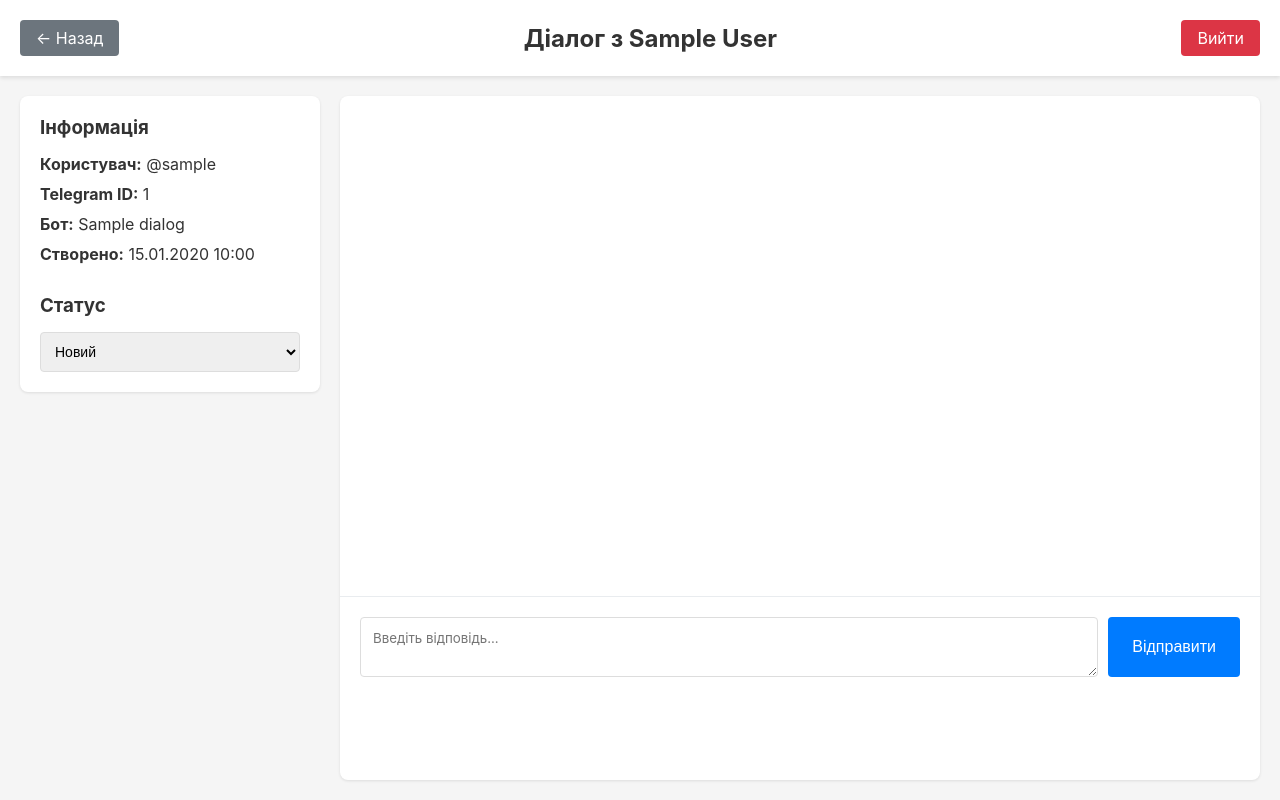
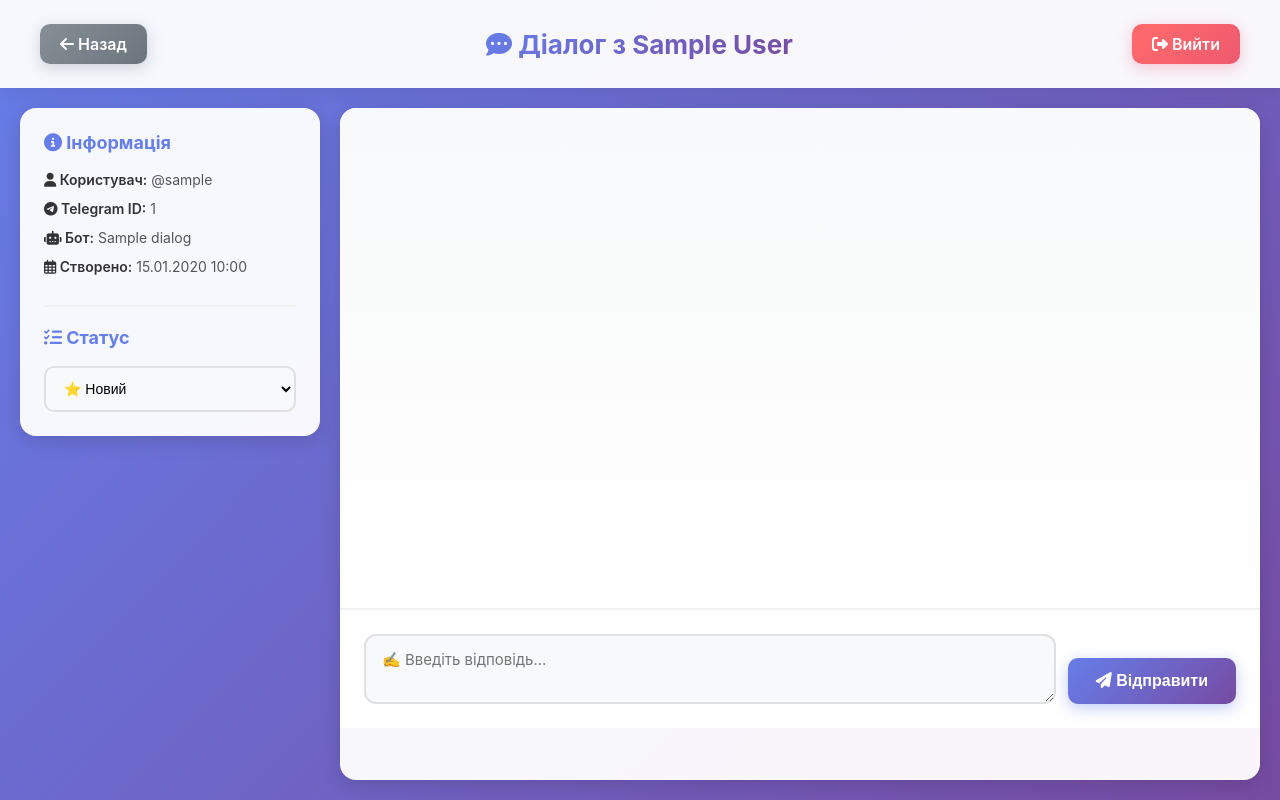
Before and after one commit to lyce543/CF-TGBOT-1512-e, a Flask app: template app/web/templates/dialog.html in a window 1280 px wide. Run offline with Flask 3, Linux system fonts and the light colour scheme; the template is opened without the code that fills it: most values are stand-ins (such as "Sample title", 1, 10 or a date in 2020); parts of the project's set-up code (start-up, migrations or seed data) failed here and were passed over.

Commit message:
Покращено веб-інтерфейс з сучасним дизайном
- Додано градієнтні фони та кольорові схеми
- Покращено стилі форм, кнопок та інпутів
- Додано анімації та переходи (fade-in, slide-up, hover effects)
- Впроваджено backdrop-filter для скляного ефекту
- Додано іконки FontAwesome для кращої візуалізації
- Покращено типографію та spacing
- Оновлено стилі повідомлень з градієнтами
- Додано custom scrollbar для списку повідомлень
- Покращено hover ефекти для інтерактивних елементів

```diff
--- a/app/web/static/css/style.css
+++ b/app/web/static/css/style.css
@@ -6,8 +6,10 @@
 
 body {
 	font-family: -apple-system, BlinkMacSystemFont, 'Segoe UI', Roboto, 'Helvetica Neue', Arial, sans-serif;
-	background: #f5f5f5;
+	background: linear-gradient(135deg, #667eea 0%, #764ba2 100%);
+	background-attachment: fixed;
 	color: #333;
+	min-height: 100vh;
 }
 
 .login-container {
@@ -37,40 +55,67 @@ body {
 
 .form-group label {
 	display: block;
-	margin-bottom: 8px;
-	font-weight: 500;
+	margin-bottom: 10px;
+	font-weight: 600;
+	color: #555;
+	font-size: 14px;
 }
 
 .form-group input {
 	width: 100%;
-	padding: 12px;
-	border: 1px solid #ddd;
-	border-radius: 4px;
-	font-size: 14px;
+	padding: 14px 16px;
+	border: 2px solid #e0e0e0;
+	border-radius: 10px;
+	font-size: 15px;
+	transition: all 0.3s ease;
+	background: #f8f9fa;
+}
+
+.form-group input:focus {
+	outline: none;
+	border-color: #667eea;
+	background: white;
+	box-shadow: 0 0 0 4px rgba(102, 126, 234, 0.1);
 }
 
 button {
 	width: 100%;
-	padding: 12px;
-	background: #007bff;
+	padding: 14px;
+	background: linear-gradient(135deg, #667eea 0%, #764ba2 100%);
 	color: white;
 	border: none;
-	border-radius: 4px;
+	border-radius: 10px;
 	cursor: pointer;
 	font-size: 16px;
-	font-weight: 500;
+	font-weight: 600;
+	transition: all 0.3s ease;
+	box-shadow: 0 4px 15px rgba(102, 126, 234, 0.4);
 }
 
 button:hover {
-	background: #0056b3;
+	transform: translateY(-2px);
+	box-shadow: 0 6px 20px rgba(102, 126, 234, 0.6);
+}
+
+button:active {
+	transform: translateY(0);
 }
 
 .error {
-	background: #f8d7da;
-	color: #721c24;
-	padding: 12px;
-	border-radius: 4px;
+	background: linear-gradient(135deg, #ff6b6b 0%, #ee5a6f 100%);
+	color: white;
+	padding: 14px 18px;
+	border-radius: 10px;
 	margin-bottom: 20px;
+	box-shadow: 0 4px 15px rgba(238, 90, 111, 0.3);
+	font-weight: 500;
+	animation: shake 0.5s ease-in-out;
+}
+
+@keyframes shake {
+	0%, 100% { transform: translateX(0); }
+	25% { transform: translateX(-10px); }
+	75% { transform: translateX(10px); }
 }
 
 .dashboard {
@@ -78,28 +123,50 @@ button:hover {
 }
 
 header {
-	background: white;
-	padding: 20px;
-	box-shadow: 0 2px 4px rgba(0,0,0,0.1);
+	background: rgba(255, 255, 255, 0.95);
+	backdrop-filter: blur(10px);
+	padding: 24px 40px;
+	box-shadow: 0 4px 20px rgba(0,0,0,0.1);
 	display: flex;
 	justify-content: space-between;
 	align-items: center;
+	position: sticky;
+	top: 0;
+	z-index: 100;
 }
 
 header h1 {
-	font-size: 24px;
+	font-size: 26px;
+	background: linear-gradient(135deg, #667eea 0%, #764ba2 100%);
+	-webkit-background-clip: text;
+	-webkit-text-fill-color: transparent;
+	background-clip: text;
+	font-weight: 700;
 }
 
 .logout-btn, .back-btn {
-	padding: 8px 16px;
-	background: #dc3545;
+	padding: 10px 20px;
+	background: linear-gradient(135deg, #ff6b6b 0%, #ee5a6f 100%);
 	color: white;
 	text-decoration: none;
-	border-radius: 4px;
+	border-radius: 10px;
+	font-weight: 600;
+	transition: all 0.3s ease;
+	box-shadow: 0 4px 15px rgba(238, 90, 111, 0.3);
+}
+
+.logout-btn:hover, .back-btn:hover {
+	transform: translateY(-2px);
+	box-shadow: 0 6px 20px rgba(238, 90, 111, 0.5);
 }
 
 .back-btn {
-	background: #6c757d;
+	background: linear-gradient(135deg, #868e96 0%, #6c757d 100%);
+	box-shadow: 0 4px 15px rgba(108, 117, 125, 0.3);
+}
+
+.back-btn:hover {
+	box-shadow: 0 6px 20px rgba(108, 117, 125, 0.5);
 }
 
 .dialogs-container {
@@ -208,52 +305,109 @@ header h1 {
 
 .dialog-sidebar {
 	width: 300px;
-	background: white;
-	padding: 20px;
-	border-radius: 8px;
-	box-shadow: 0 1px 3px rgba(0,0,0,0.1);
+	background: rgba(255, 255, 255, 0.95);
+	backdrop-filter: blur(10px);
+	padding: 24px;
+	border-radius: 16px;
+	box-shadow: 0 4px 20px rgba(0,0,0,0.15);
 	height: fit-content;
 }
 
 .dialog-sidebar h3 {
-	margin-bottom: 15px;
+	margin-bottom: 18px;
+	color: #667eea;
+	font-size: 18px;
+	font-weight: 700;
 }
 
 .user-info p {
-	margin-bottom: 10px;
+	margin-bottom: 12px;
+	color: #555;
+	font-size: 14px;
+}
+
+.user-info p strong {
+	color: #333;
+	font-weight: 600;
 }
 
 .status-control {
 	margin-top: 30px;
+	padding-top: 20px;
+	border-top: 2px solid #f0f0f0;
 }
 
 .status-control select {
 	width: 100%;
-	padding: 10px;
-	border: 1px solid #ddd;
-	border-radius: 4px;
+	padding: 12px 14px;
+	border: 2px solid #e0e0e0;
+	border-radius: 10px;
 	font-size: 14px;
+	background: #f8f9fa;
+	cursor: pointer;
+	transition: all 0.3s ease;
+	font-weight: 500;
+}
+
+.status-control select:focus {
+	outline: none;
+	border-color: #667eea;
+	background: white;
+	box-shadow: 0 0 0 4px rgba(102, 126, 234, 0.1);
 }
 
 .messages-area {
 	flex: 1;
-	background: white;
-	border-radius: 8px;
-	box-shadow: 0 1px 3px rgba(0,0,0,0.1);
+	background: rgba(255, 255, 255, 0.95);
+	backdrop-filter: blur(10px);
+	border-radius: 16px;
+	box-shadow: 0 4px 20px rgba(0,0,0,0.15);
 	display: flex;
 	flex-direction: column;
+	overflow: hidden;
 }
 
 .messages-list {
 	flex: 1;
-	padding: 20px;
+	padding: 24px;
 	overflow-y: auto;
 	max-height: calc(100vh - 300px);
+	background: linear-gradient(to bottom, #f8f9fa 0%, #ffffff 100%);
+}
+
+.messages-list::-webkit-scrollbar {
+	width: 8px;
+}
+
+.messages-list::-webkit-scrollbar-track {
+	background: #f1f1f1;
+	border-radius: 10px;
+}
+
+.messages-list::-webkit-scrollbar-thumb {
+	background: linear-gradient(135deg, #667eea 0%, #764ba2 100%);
+	border-radius: 10px;
+}
+
+.messages-list::-webkit-scrollbar-thumb:hover {
+	background: linear-gradient(135deg, #764ba2 0%, #667eea 100%);
 }
 
 .message {
-	margin-bottom: 20px;
+	margin-bottom: 24px;
 	max-width: 70%;
+	animation: messageSlide 0.3s ease-out;
+}
+
+@keyframes messageSlide {
+	from {
+		opacity: 0;
+		transform: translateY(10px);
+	}
+	to {
+		opacity: 1;
+		transform: translateY(0);
+	}
 }
 
 .message-user {
@@ -265,42 +419,59 @@ header h1 {
 }
 
 .message-content {
-	padding: 12px 16px;
-	border-radius: 12px;
-	background: #007bff;
+	padding: 14px 18px;
+	border-radius: 18px;
+	background: linear-gradient(135deg, #667eea 0%, #764ba2 100%);
 	color: white;
+	box-shadow: 0 4px 12px rgba(102, 126, 234, 0.3);
+	font-size: 15px;
+	line-height: 1.5;
 }
 
 .message-user .message-content {
-	background: #e9ecef;
+	background: linear-gradient(135deg, #f8f9fa 0%, #e9ecef 100%);
 	color: #333;
+	box-shadow: 0 4px 12px rgba(0, 0, 0, 0.1);
 }
 
 .message-time {
 	font-size: 12px;
 	color: #6c757d;
-	margin-top: 4px;
-	padding: 0 8px;
+	margin-top: 6px;
+	padding: 0 10px;
+	font-weight: 500;
 }
 
 .reply-form {
-	padding: 20px;
-	border-top: 1px solid #e9ecef;
+	padding: 24px;
+	border-top: 2px solid #f0f0f0;
 	display: flex;
-	gap: 10px;
+	gap: 12px;
+	background: white;
 }
 
 .reply-form textarea {
 	flex: 1;
-	padding: 12px;
-	border: 1px solid #ddd;
-	border-radius: 4px;
+	padding: 14px 16px;
+	border: 2px solid #e0e0e0;
+	border-radius: 12px;
 	resize: vertical;
 	min-height: 60px;
 	font-family: inherit;
+	font-size: 15px;
+	transition: all 0.3s ease;
+	background: #f8f9fa;
+}
+
+.reply-form textarea:focus {
+	outline: none;
+	border-color: #667eea;
+	background: white;
+	box-shadow: 0 0 0 4px rgba(102, 126, 234, 0.1);
 }
 
 .reply-form button {
 	width: auto;
-	padding: 12px 24px;
+	padding: 14px 28px;
+	align-self: flex-end;
 }
--- a/app/web/templates/dialog.html
+++ b/app/web/templates/dialog.html
@@ -5,33 +5,34 @@
     <meta name="viewport" content="width=device-width, initial-scale=1.0">
     <title>Діалог - Система обробки повідомлень</title>
     <link rel="stylesheet" href="{{ url_for('static', filename='css/style.css') }}">
+    <link rel="stylesheet" href="https://cdnjs.cloudflare.com/ajax/libs/font-awesome/6.5.1/css/all.min.css">
 </head>
 <body>
     <div class="dialog-page">
         <header>
-            <a href="{{ url_for('dialogs.dashboard') }}" class="back-btn">← Назад</a>
-            <h1>Діалог з {{ dialog.user.first_name }} {{ dialog.user.last_name }}</h1>
-            <a href="{{ url_for('auth.logout') }}" class="logout-btn">Вийти</a>
+            <a href="{{ url_for('dialogs.dashboard') }}" class="back-btn"><i class="fas fa-arrow-left"></i> Назад</a>
+            <h1><i class="fas fa-comment-dots"></i> Діалог з {{ dialog.user.first_name }} {{ dialog.user.last_name }}</h1>
+            <a href="{{ url_for('auth.logout') }}" class="logout-btn"><i class="fas fa-sign-out-alt"></i> Вийти</a>
         </header>
 
         <div class="dialog-container">
             <div class="dialog-sidebar">
                 <div class="user-info">
-                    <h3>Інформація</h3>
+                    <h3><i class="fas fa-info-circle"></i> Інформація</h3>
                     {% if dialog.user %}
-                    <p><strong>Користувач:</strong> @{{ dialog.user.username or 'без username' }}</p>
-                    <p><strong>Telegram ID:</strong> {{ dialog.user.telegram_id }}</p>
+                    <p><strong><i class="fas fa-user"></i> Користувач:</strong> @{{ dialog.user.username or 'без username' }}</p>
+                    <p><strong><i class="fab fa-telegram"></i> Telegram ID:</strong> {{ dialog.user.telegram_id }}</p>
                     {% endif %}
-                    <p><strong>Бот:</strong> {{ dialog.bot_name }}</p>
-                    <p><strong>Створено:</strong> {{ dialog.created_at.strftime('%d.%m.%Y %H:%M') }}</p>
+                    <p><strong><i class="fas fa-robot"></i> Бот:</strong> {{ dialog.bot_name }}</p>
+                    <p><strong><i class="far fa-calendar-alt"></i> Створено:</strong> {{ dialog.created_at.strftime('%d.%m.%Y %H:%M') }}</p>
                 </div>
 
                 <div class="status-control">
-                    <h3>Статус</h3>
+                    <h3><i class="fas fa-tasks"></i> Статус</h3>
                     <select id="status-select" data-dialog-id="{{ dialog.id }}">
-                        <option value="новое" {% if dialog.status == 'новое' %}selected{% endif %}>Новий</option>
-                        <option value="в работе" {% if dialog.status == 'в работе' %}selected{% endif %}>В роботі</option>
-                        <option value="закрыто" {% if dialog.status == 'закрыто' %}selected{% endif %}>Закритий</option>
+                        <option value="новое" {% if dialog.status == 'новое' %}selected{% endif %}>⭐ Новий</option>
+                        <option value="в работе" {% if dialog.status == 'в работе' %}selected{% endif %}>⚙️ В роботі</option>
+                        <option value="закрыто" {% if dialog.status == 'закрыто' %}selected{% endif %}>✅ Закритий</option>
                     </select>
                 </div>
             </div>
@@ -49,8 +50,8 @@
                 </div>
 
                 <div class="reply-form">
-                    <textarea id="reply-text" placeholder="Введіть відповідь..."></textarea>
-                    <button id="send-reply" data-dialog-id="{{ dialog.id }}">Відправити</button>
+                    <textarea id="reply-text" placeholder="✍️ Введіть відповідь..."></textarea>
+                    <button id="send-reply" data-dialog-id="{{ dialog.id }}"><i class="fas fa-paper-plane"></i> Відправити</button>
                 </div>
             </div>
         </div>
```
Also changed, not shown: other parts of app/web/static/css/style.css (+76 -30 lines), app/web/templates/dashboard.html (+11 -10 lines), app/web/templates/login.html (+8 -7 lines).
